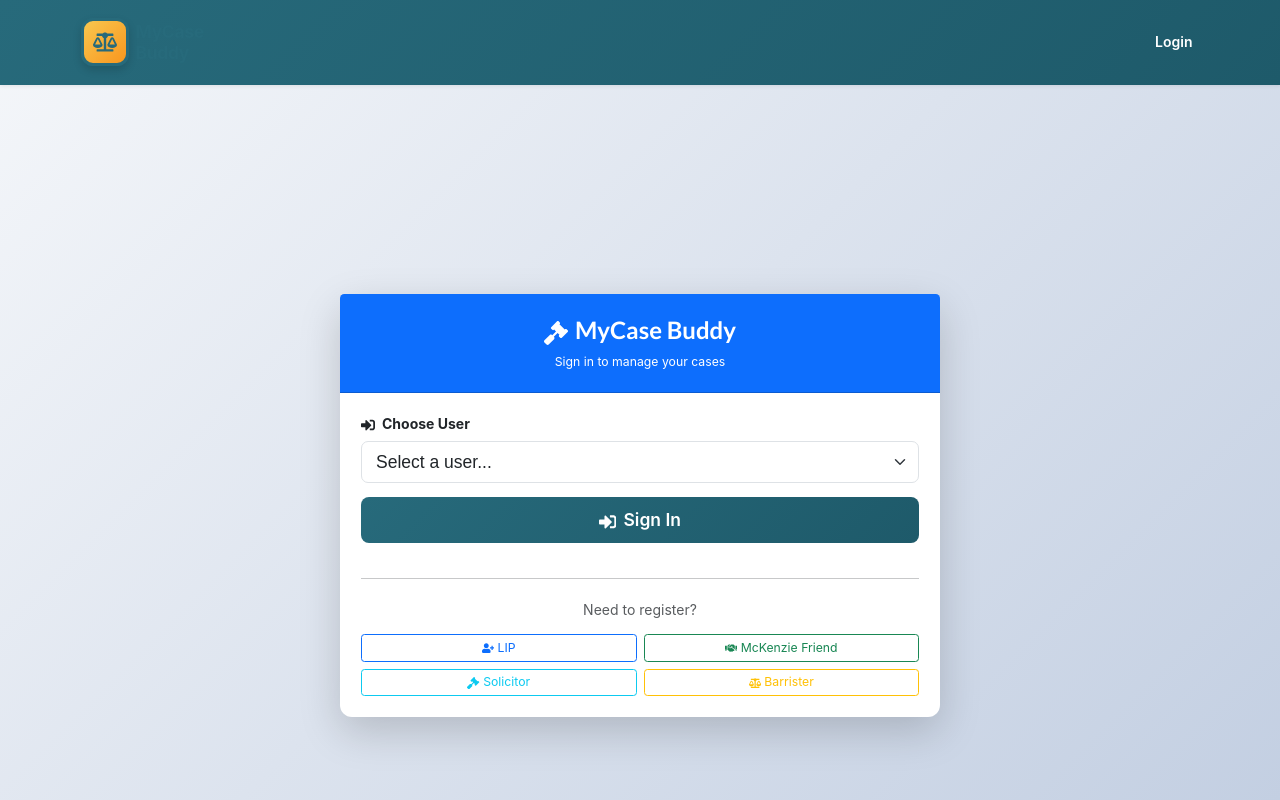
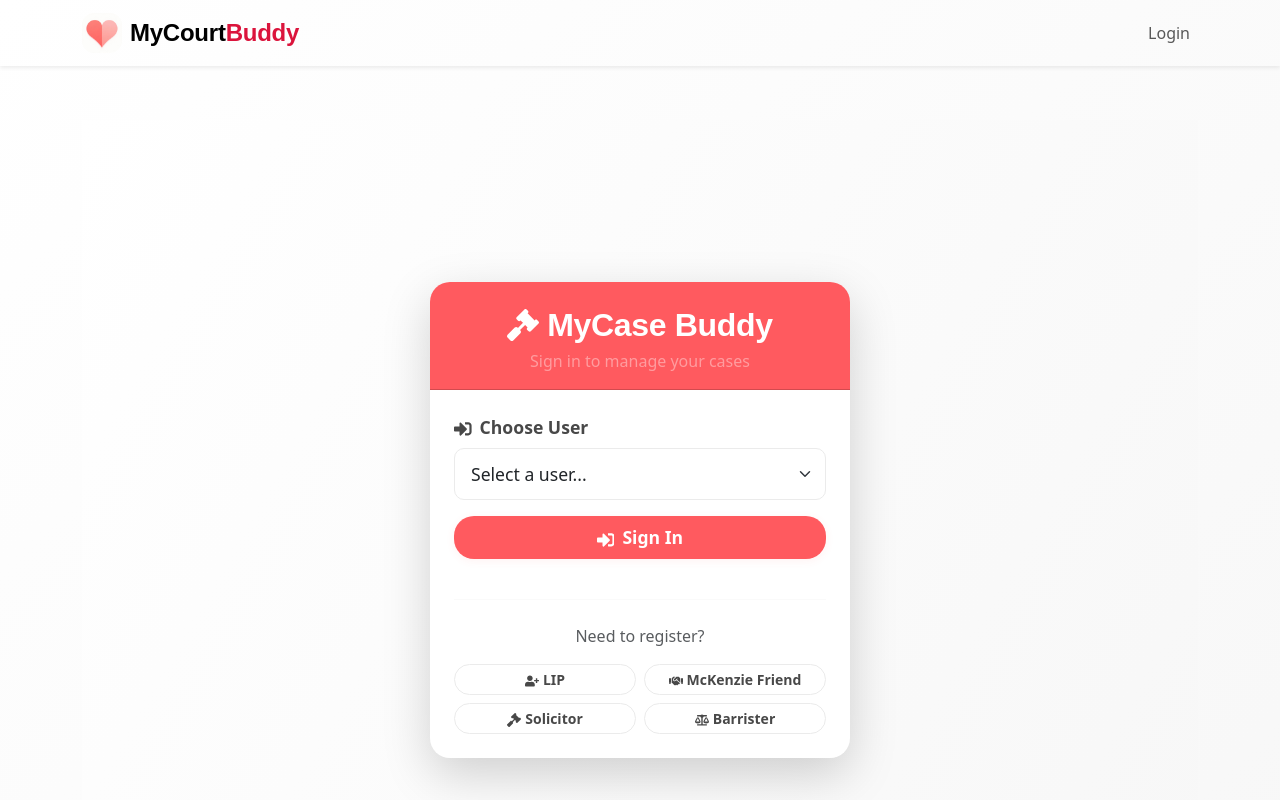
Before and after one commit to dawudgovuk/my-case-buddy-cms, a React (Vite) app: page /login in a window 1280 px wide. Shown: the top 800 px of the page. Built offline with nearby package versions, Linux system fonts and the light colour scheme.

Commit message:
Apply AirBnb Theme

```diff
--- a/src/App.tsx
+++ b/src/App.tsx
@@ -1,30 +1,53 @@
-import React, { useState } from 'react'
+import React, { useState, useEffect, useRef } from 'react'
 import { Navigate, Route, Routes, useNavigate } from 'react-router-dom'
 import { Navbar, Nav, Container, Dropdown } from 'react-bootstrap'
 import { FaUser, FaSignOutAlt, FaHome, FaPlus, FaGavel } from 'react-icons/fa'
 import CasesList from './pages/CasesList'
 import CaseForm from './pages/CaseForm'
-import CaseDetails from './pages/CaseDetails'
-import Login from './pages/Login'
-import Register from './pages/Register'
-import LIPDashboard from './pages/LIPDashboard'
-import ProfessionalDashboard from './pages/ProfessionalDashboard'
-import InviteAccept from './pages/InviteAccept'
-import { useAuthStore } from './store/authStore'
-import Logo from './components/Logo'
+import { useAuthStore } from './store/authStore';
+import Login from './pages/Login';
+import Register from './pages/Register';
+import InviteAccept from './pages/InviteAccept';
+import LIPDashboard from './pages/LIPDashboard';
+import ProfessionalDashboard from './pages/ProfessionalDashboard';
+import CaseDetails from './pages/CaseDetails';
+import Logo from './components/Logo';
 
 function Shell() {
   const navigate = useNavigate()
   const { user, logout } = useAuthStore()
+  const [scrolled, setScrolled] = useState(false)
+  const [hideNav, setHideNav] = useState(false)
+  const lastScrollY = useRef(0)
+  const parallaxRef = useRef<HTMLDivElement>(null)
 
   const handleLogout = () => {
     logout()
     navigate('/login')
   }
 
+  useEffect(() => {
+    const handleScroll = () => {
+      setScrolled(window.scrollY > 40)
+      if (window.scrollY > lastScrollY.current && window.scrollY > 80) {
+        setHideNav(true)
+      } else {
+        setHideNav(false)
+      }
+      lastScrollY.current = window.scrollY
+    }
+    window.addEventListener('scroll', handleScroll)
+    return () => window.removeEventListener('scroll', handleScroll)
+  }, [])
+
   return (
     <div className="d-flex flex-column min-vh-100">
-      <Navbar bg="primary" variant="dark" expand="lg" className="shadow-sm">
+      <div ref={parallaxRef} className="parallax-hero">
+        <Navbar
+          expand="lg"
+          className={`parallax-navbar shadow-sm${scrolled ? ' parallax-navbar-solid' : ''}${hideNav ? ' parallax-navbar-hide' : ''}`}
+          fixed="top"
+        >
           <Container>
             <Navbar.Brand
               onClick={() => navigate(user ? (user.role === 'LIP' ? '/dashboard' : '/professional-dashboard') : '/login')}
@@ -54,7 +77,7 @@ function Shell() {
                       </>
                     )}
                     <Dropdown align="end">
-                    <Dropdown.Toggle variant="link" className="text-white text-decoration-none d-flex align-items-center">
+                      <Dropdown.Toggle variant="link" className="text-decoration-none d-flex align-items-center">
                         <FaUser className="me-1" />
                         {user.name} ({user.role})
                       </Dropdown.Toggle>
@@ -73,6 +96,8 @@ function Shell() {
             </Navbar.Collapse>
           </Container>
         </Navbar>
+        <div className="parallax-hero-bg" />
+      </div>
 
       <Container className="py-4 flex-grow-1">
         <Routes>
--- a/src/components/Logo.tsx
+++ b/src/components/Logo.tsx
@@ -1,47 +1,30 @@
-import { FaGavel, FaBalanceScale } from 'react-icons/fa'
+
+import heartLogo from '../assets/heart-logo.png'
 
 export default function Logo() {
+
+
   return (
     <div className="d-flex align-items-center gap-2" style={{ cursor: 'pointer' }}>
-      <div
+      <img
+        src={heartLogo}
+        alt="MyCourtBuddy Heart Logo"
+        width={40}
+        height={40}
+        style={{ borderRadius: 12, background: '#fff' }}
+      />
+      <span
         style={{
-          width: '48px',
-          height: '48px',
-          borderRadius: '12px',
-          background: 'linear-gradient(135deg, #F9C74F 0%, #F8961E 100%)',
-          display: 'flex',
-          alignItems: 'center',
-          justifyContent: 'center',
-          boxShadow: '0 4px 8px rgba(0, 0, 0, 0.15)',
-          border: '3px solid #276A7B',
+          fontFamily: 'Montserrat, Arial, sans-serif',
+          fontWeight: 800,
+          fontSize: '1.5rem',
+          letterSpacing: '-0.01em',
+          lineHeight: 1.1,
+          textTransform: 'none',
         }}
       >
-        <FaBalanceScale size={24} color="#276A7B" />
-      </div>
-      <div className="d-flex flex-column">
-        <span
-          style={{
-            fontSize: '1.25rem',
-            fontWeight: 700,
-            color: '#276A7B',
-            letterSpacing: '-0.02em',
-            lineHeight: 1.2,
-          }}
-        >
-          MyCase
-        </span>
-        <span
-          style={{
-            fontSize: '1.25rem',
-            fontWeight: 700,
-            color: '#276A7B',
-            letterSpacing: '-0.02em',
-            lineHeight: 1.2,
-          }}
-        >
-          Buddy
-        </span>
-      </div>
+      MyCourt<span style={{ color: 'hsl(348, 83%, 47%)' }}>Buddy</span>
+      </span>
     </div>
   )
 }
--- a/src/index.css
+++ b/src/index.css
@@ -1,236 +1,134 @@
 @import 'bootstrap/dist/css/bootstrap.min.css';
-@import 'semantic-ui-css/semantic.min.css';
+/* @import 'semantic-ui-css/semantic.min.css'; */
 
+/* Parallax Navbar and Hero Styles */
+.parallax-hero {
+  position: relative;
+  height: 96px;
+  width: 100%;
+  overflow: hidden;
+  z-index: 0;
+}
+.parallax-hero-bg {
+  position: absolute;
+  top: 0;
+  left: 0;
+  width: 100%;
+  height: 96px;
+  background-attachment: fixed;
+  z-index: 1;
+  opacity: 0.85;
+}
+.parallax-navbar {
+  background: transparent !important;
+  transition: background 0.4s, box-shadow 0.4s, transform 0.4s cubic-bezier(0.4,0,0.2,1);
+  z-index: 10;
+}
+.parallax-navbar-solid {
+  box-shadow: 0 2px 12px rgba(39,106,123,0.10);
+}
+.parallax-navbar-hide {
+  transform: translateY(-110%);
+  transition: transform 0.4s cubic-bezier(0.4,0,0.2,1);
+}
+@media (max-width: 768px) {
+  .parallax-hero, .parallax-hero-bg {
+    height: 64px;
+  }
+}
+
+/* Airbnb Color Scheme */
 :root {
-  --primary-color: #276A7B;
-  --secondary-color: #F9C74F;
-  --success-color: #28a745;
-  --warning-color: #ffc107;
-  --danger-color: #dc3545;
-  --info-color: #17a2b8;
-  --light-bg: #F8F5ED;
-  --card-shadow: 0 4px 6px rgba(0, 0, 0, 0.1);
-  --card-shadow-hover: 0 8px 12px rgba(0, 0, 0, 0.15);
+  --airbnb-coral: #FF5A5F;
+  --airbnb-dark: #484848;
+  --airbnb-light: #fff;
+  --airbnb-gray: #767676;
+  --airbnb-green: #008489;
+  --airbnb-yellow: #FFB400;
+  --airbnb-border: #EBEBEB;
 }
 
 body {
-  background: linear-gradient(135deg, #f5f7fa 0%, #c3cfe2 100%);
-  min-height: 100vh;
-  font-family: -apple-system, BlinkMacSystemFont, 'Segoe UI', 'Roboto', 'Oxygen', 'Ubuntu', 'Cantarell', 'Fira Sans', 'Droid Sans', 'Helvetica Neue', sans-serif;
+  background: linear-gradient(135deg, #fff 0%, #f7f7f7 100%);
 }
 
-.card {
-  border: none;
-  border-radius: 12px;
-  box-shadow: var(--card-shadow);
-  transition: transform 0.2s, box-shadow 0.2s;
-  background: white;
+.login-airbnb-bg {
+  min-height: 100vh;
+  background: linear-gradient(120deg, #fff 0%, #f7f7f7 100%);
+  display: flex;
+  align-items: center;
+  justify-content: center;
 }
 
-.card:hover {
-  transform: translateY(-2px);
-  box-shadow: var(--card-shadow-hover);
+.login-airbnb-card {
+  border-radius: 20px !important;
+  box-shadow: 0 8px 32px rgba(72,72,72,0.08);
+  border: 1px solid var(--airbnb-border);
+  background: var(--airbnb-light);
 }
 
-.btn-primary {
-  background: linear-gradient(135deg, var(--primary-color) 0%, #1e5a6a 100%);
-  border: none;
-  border-radius: 8px;
-  padding: 10px 20px;
-  font-weight: 600;
-  transition: all 0.3s;
+.login-airbnb-header {
+  background: var(--airbnb-coral);
+  color: var(--airbnb-light);
+  border-radius: 20px 20px 0 0 !important;
+  padding-top: 1.5rem;
+  padding-bottom: 1rem;
 }
 
-.btn-primary:hover {
-  background: linear-gradient(135deg, #1e5a6a 0%, var(--primary-color) 100%);
-  transform: translateY(-1px);
-  box-shadow: 0 4px 8px rgba(0, 0, 0, 0.2);
+.login-airbnb-title {
+  font-family: 'Montserrat', Arial, sans-serif;
+  font-weight: 800;
+  font-size: 2rem;
+  color: var(--airbnb-light);
+  letter-spacing: -0.01em;
 }
 
-.btn-success {
-  background: linear-gradient(135deg, var(--success-color) 0%, #218838 100%);
-  border: none;
+.login-airbnb-sub {
+  color: #fff6;
+  font-size: 1rem;
+  margin-top: 0.25rem;
 }
 
-.btn-warning {
-  background: linear-gradient(135deg, var(--warning-color) 0%, #e0a800 100%);
-  border: none;
-  color: #000;
+.login-airbnb-btn {
+  background: var(--airbnb-coral) !important;
+  border: none !important;
+  color: var(--airbnb-light) !important;
+  font-weight: 700;
+  border-radius: 20px !important;
+  font-size: 1.1rem;
+  box-shadow: 0 2px 8px rgba(255,90,95,0.08);
+  transition: background 0.2s;
+}
+.login-airbnb-btn:hover {
+  background: #e04850 !important;
 }
 
-.btn-danger {
-  background: linear-gradient(135deg, var(--danger-color) 0%, #c82333 100%);
-  border: none;
+.login-airbnb-outline {
+  border-radius: 20px !important;
+  font-weight: 600;
+  border: 1.5px solid var(--airbnb-border) !important;
+  color: var(--airbnb-dark) !important;
+  background: var(--airbnb-light) !important;
+  transition: border 0.2s, color 0.2s;
+}
+.login-airbnb-outline:hover {
+  border-color: var(--airbnb-coral) !important;
+  color: var(--airbnb-coral) !important;
 }
 
-.btn-info {
-  background: linear-gradient(135deg, var(--info-color) 0%, #138496 100%);
-  border: none;
+.login-airbnb-label {
+  color: var(--airbnb-dark);
+  font-weight: 700;
+  font-size: 1.1rem;
 }
 
-.navbar {
-  background: linear-gradient(135deg, var(--primary-color) 0%, #1e5a6a 100%) !important;
-  box-shadow: 0 2px 8px rgba(0, 0, 0, 0.1);
-  padding: 1rem 0;
+.login-airbnb-select {
+  border-radius: 10px;
+  border: 1.5px solid var(--airbnb-border);
+  font-size: 1.1rem;
+  padding: 0.75rem 1rem;
 }
 
-.navbar-brand, .navbar-nav .nav-link {
-  color: white !important;
-  font-weight: 600;
+.login-airbnb-divider {
+  border-top: 1.5px solid var(--airbnb-border);
 }
-
-.navbar-nav .nav-link:hover {
-  color: var(--secondary-color) !important;
-}
-
-.table-responsive {
-  border-radius: 12px;
-  overflow: hidden;
-  box-shadow: var(--card-shadow);
-}
-
-.table {
-  margin-bottom: 0;
-}
-
-.table thead th {
-  background: linear-gradient(135deg, var(--primary-color) 0%, #1e5a6a 100%);
-  color: white;
-  border: none;
-  font-weight: 600;
-  text-transform: uppercase;
-  font-size: 0.85rem;
-  letter-spacing: 0.5px;
-}
-
-.table tbody tr {
-  transition: background-color 0.2s;
-}
-
-.table tbody tr:hover {
-  background-color: #f8f9fa;
-}
-
-.priority-high {
-  border-left: 4px solid var(--danger-color);
-}
-
-.priority-medium {
-  border-left: 4px solid var(--warning-color);
-}
-
-.priority-low {
-  border-left: 4px solid var(--success-color);
-}
-
-.badge {
-  padding: 6px 12px;
-  border-radius: 20px;
-  font-weight: 600;
-  font-size: 0.75rem;
-}
-
-.badge-success {
-  background: linear-gradient(135deg, var(--success-color) 0%, #218838 100%);
-}
-
-.badge-warning {
-  background: linear-gradient(135deg, var(--warning-color) 0%, #e0a800 100%);
-  color: #000;
-}
-
-.badge-danger {
-  background: linear-gradient(135deg, var(--danger-color) 0%, #c82333 100%);
-}
-
-.badge-info {
-  background: linear-gradient(135deg, var(--info-color) 0%, #138496 100%);
-}
-
-.badge-primary {
-  background: linear-gradient(135deg, var(--primary-color) 0%, #1e5a6a 100%);
-}
-
-/* Semantic UI Steps customization */
-.ui.steps {
-  background: transparent !important;
-  box-shadow: none !important;
-}
-
-.ui.step {
-  border-radius: 12px !important;
-  padding: 15px !important;
-  transition: all 0.3s !important;
-}
-
-.ui.step:hover {
-  transform: translateY(-2px);
-  box-shadow: 0 4px 8px rgba(0, 0, 0, 0.1) !important;
-}
-
-.ui.step.active {
-  background: linear-gradient(135deg, var(--primary-color) 0%, #1e5a6a 100%) !important;
-  color: white !important;
-}
-
-.ui.step.completed {
-  background: linear-gradient(135deg, var(--success-color) 0%, #218838 100%) !important;
-  color: white !important;
-}
-
-.ui.step.disabled {
-  background: #e9ecef !important;
-  color: #6c757d !important;
-}
-
-/* Responsive adjustments */
-@media (max-width: 768px) {
-  .ui.steps {
-    flex-direction: column;
-  }
-
-  .ui.step {
-    margin-bottom: 10px !important;
-  }
-
-  .table-responsive {
-    font-size: 0.875rem;
-  }
-
-  .card {
-    margin-bottom: 1rem;
-  }
-}
-
-/* Animation for fun elements */
-@keyframes pulse {
-  0%, 100% {
-    transform: scale(1);
-  }
-  50% {
-    transform: scale(1.05);
-  }
-}
-
-.pulse {
-  animation: pulse 2s infinite;
-}
-
-/* Custom scrollbar */
-::-webkit-scrollbar {
-  width: 10px;
-}
-
-::-webkit-scrollbar-track {
-  background: #f1f1f1;
-  border-radius: 10px;
-}
-
-::-webkit-scrollbar-thumb {
-  background: linear-gradient(135deg, var(--primary-color) 0%, #1e5a6a 100%);
-  border-radius: 10px;
-}
-
-::-webkit-scrollbar-thumb:hover {
-  background: linear-gradient(135deg, #1e5a6a 0%, var(--primary-color) 100%);
-}
--- a/src/pages/CaseForm.tsx
+++ b/src/pages/CaseForm.tsx
@@ -68,20 +68,23 @@ export default function CaseForm() {
   }
 
   return (
-    <Card className="p-4 mx-auto" style={{ maxWidth: 600 }}>
+    <div className="login-airbnb-bg" style={{ minHeight: '80vh' }}>
+      <Card className="login-airbnb-card p-4 mx-auto" style={{ maxWidth: 600 }}>
         <Form onSubmit={handleSubmit}>
-        <h4 className="mb-3">{existing ? 'Edit Case' : 'Create New Case'}</h4>
+          <h4 className="mb-4" style={{ fontFamily: 'Montserrat, Arial, sans-serif', fontWeight: 800, color: 'var(--airbnb-coral)', fontSize: '2rem', letterSpacing: '-0.01em' }}>{existing ? 'Edit Case' : 'Create New Case'}</h4>
           <Form.Group className="mb-3">
-          <Form.Label>Case title</Form.Label>
+            <Form.Label className="login-airbnb-label">Case title</Form.Label>
             <Form.Control
+              className="login-airbnb-select"
               value={form.title}
               onChange={e => setForm(f => ({ ...f, title: e.target.value }))}
               required
             />
           </Form.Group>
           <Form.Group className="mb-3">
-          <Form.Label>Case number (auto if left blank)</Form.Label>
+            <Form.Label className="login-airbnb-label">Case number (auto if left blank)</Form.Label>
             <Form.Control
+              className="login-airbnb-select"
               value={form.id}
               onChange={e => setForm(f => ({ ...f, id: e.target.value }))}
               placeholder="e.g., FC-23-001234"
@@ -90,16 +93,16 @@ export default function CaseForm() {
           <Row className="mb-3">
             <Col>
               <Form.Group>
-              <Form.Label>Court</Form.Label>
-              <Form.Select value={form.court} onChange={e => setForm(f => ({ ...f, court: e.target.value as any }))}>
+                <Form.Label className="login-airbnb-label">Court</Form.Label>
+                <Form.Select className="login-airbnb-select" value={form.court} onChange={e => setForm(f => ({ ...f, court: e.target.value as (typeof courts)[number] }))}>
                   {courts.map(c => <option key={c} value={c}>{c}</option>)}
                 </Form.Select>
               </Form.Group>
             </Col>
             <Col>
               <Form.Group>
-              <Form.Label>Case Type</Form.Label>
-              <Form.Select value={form.caseType} onChange={e => setForm(f => ({ ...f, caseType: e.target.value as any }))}>
+                <Form.Label className="login-airbnb-label">Case Type</Form.Label>
+                <Form.Select className="login-airbnb-select" value={form.caseType} onChange={e => setForm(f => ({ ...f, caseType: e.target.value as (typeof types)[number] }))}>
                   {types.map(t => <option key={t} value={t}>{t}</option>)}
                 </Form.Select>
               </Form.Group>
@@ -108,16 +111,17 @@ export default function CaseForm() {
           <Row className="mb-3">
             <Col>
               <Form.Group>
-              <Form.Label>Status</Form.Label>
-              <Form.Select value={form.status} onChange={e => setForm(f => ({ ...f, status: e.target.value as any }))}>
+                <Form.Label className="login-airbnb-label">Status</Form.Label>
+                <Form.Select className="login-airbnb-select" value={form.status} onChange={e => setForm(f => ({ ...f, status: e.target.value as (typeof statuses)[number] }))}>
                   {statuses.map(s => <option key={s} value={s}>{s}</option>)}
                 </Form.Select>
               </Form.Group>
             </Col>
             <Col>
               <Form.Group>
-              <Form.Label>Started on</Form.Label>
+                <Form.Label className="login-airbnb-label">Started on</Form.Label>
                 <Form.Control
+                  className="login-airbnb-select"
                   type="date"
                   value={form.startedAt}
                   onChange={e => setForm(f => ({ ...f, startedAt: e.target.value }))}
@@ -125,11 +129,12 @@ export default function CaseForm() {
               </Form.Group>
             </Col>
           </Row>
-        <Row className="mb-3">
+          <Row className="mb-4">
             <Col>
               <Form.Group>
-              <Form.Label>Allocated judge</Form.Label>
+                <Form.Label className="login-airbnb-label">Allocated judge</Form.Label>
                 <Form.Control
+                  className="login-airbnb-select"
                   value={form.allocatedJudge || ''}
                   onChange={e => setForm(f => ({ ...f, allocatedJudge: e.target.value }))}
                 />
@@ -137,8 +142,9 @@ export default function CaseForm() {
             </Col>
             <Col>
               <Form.Group>
-              <Form.Label>Children involved</Form.Label>
+                <Form.Label className="login-airbnb-label">Children involved</Form.Label>
                 <Form.Control
+                  className="login-airbnb-select"
                   type="number"
                   value={form.childrenInvolved ?? ''}
                   onChange={e => setForm(f => ({ ...f, childrenInvolved: e.target.value === '' ? undefined : Number(e.target.value) }))}
@@ -147,10 +153,11 @@ export default function CaseForm() {
             </Col>
           </Row>
           <div className="d-flex gap-2">
-          <Button type="submit" variant="primary">Save</Button>
-          <Button variant="outline-secondary" onClick={() => navigate(existing ? `/cases/${existing.id}` : '/')}>Cancel</Button>
+            <Button type="submit" className="login-airbnb-btn px-4">Save</Button>
+            <Button className="login-airbnb-outline px-4" onClick={() => navigate(existing ? `/cases/${existing.id}` : '/')}>Cancel</Button>
           </div>
         </Form>
       </Card>
+    </div>
   )
 }
--- a/src/pages/Login.tsx
+++ b/src/pages/Login.tsx
@@ -25,23 +25,23 @@ export default function Login() {
   }
 
   return (
-    <Container className="d-flex justify-content-center align-items-center min-vh-100 py-5">
-      <Card className="shadow-lg border-0" style={{ width: '100%', maxWidth: '600px' }}>
-        <Card.Header className="bg-primary text-white text-center py-4">
-          <h2 className="mb-0">
+    <div className="login-airbnb-bg">
+      <Card className="login-airbnb-card shadow-lg border-0" style={{ width: '100%', maxWidth: '420px' }}>
+        <Card.Header className="login-airbnb-header text-center">
+          <h2 className="login-airbnb-title mb-0 d-flex align-items-center justify-content-center">
             <FaGavel className="me-2" />
             MyCase Buddy
           </h2>
-          <p className="mb-0 mt-2 small">Sign in to manage your cases</p>
+          <div className="login-airbnb-sub">Sign in to manage your cases</div>
         </Card.Header>
         <Card.Body className="p-4">
           <Form onSubmit={onSubmit}>
             <Form.Group className="mb-3">
-              <Form.Label className="fw-bold">
+              <Form.Label className="login-airbnb-label">
                 <FaSignInAlt className="me-2" />
                 Choose User
               </Form.Label>
-              <Form.Select value={userId} onChange={(e) => setUserId(e.target.value)} required size="lg">
+              <Form.Select value={userId} onChange={(e) => setUserId(e.target.value)} required size="lg" className="login-airbnb-select">
                 <option value="">Select a user...</option>
                 {users.map((u) => (
                   <option key={u.id} value={u.id}>
@@ -50,13 +50,13 @@ export default function Login() {
                 ))}
               </Form.Select>
             </Form.Group>
-            <Button type="submit" variant="primary" size="lg" className="w-100 mb-3">
+            <Button type="submit" className="login-airbnb-btn w-100 mb-3" size="lg">
               <FaSignInAlt className="me-2" />
               Sign In
             </Button>
           </Form>
 
-          <hr className="my-4" />
+          <hr className="login-airbnb-divider my-4" />
 
           <div className="text-center mb-3">
             <p className="text-muted mb-3">Need to register?</p>
@@ -64,8 +64,7 @@ export default function Login() {
           <Row className="g-2">
             <Col xs={6} sm={6}>
               <Button
-                variant="outline-primary"
-                className="w-100"
+                className="login-airbnb-outline w-100"
                 onClick={() => navigate('/register/LIP')}
                 size="sm"
               >
@@ -75,8 +74,7 @@ export default function Login() {
             </Col>
             <Col xs={6} sm={6}>
               <Button
-                variant="outline-success"
-                className="w-100"
+                className="login-airbnb-outline w-100"
                 onClick={() => navigate('/register/McKenzieFriend')}
                 size="sm"
               >
@@ -86,8 +84,7 @@ export default function Login() {
             </Col>
             <Col xs={6} sm={6}>
               <Button
-                variant="outline-info"
-                className="w-100"
+                className="login-airbnb-outline w-100"
                 onClick={() => navigate('/register/Solicitor')}
                 size="sm"
               >
@@ -97,8 +94,7 @@ export default function Login() {
             </Col>
             <Col xs={6} sm={6}>
               <Button
-                variant="outline-warning"
-                className="w-100"
+                className="login-airbnb-outline w-100"
                 onClick={() => navigate('/register/Barrister')}
                 size="sm"
               >
@@ -109,6 +105,6 @@ export default function Login() {
           </Row>
         </Card.Body>
       </Card>
-    </Container>
+    </div>
   )
 }
```
Also changed, not shown: src/pages/CaseDetails.tsx (+14 -13 lines), src/pages/LIPDashboard.tsx (+28 -26 lines), src/assets/heart-logo.png (added), src/assets/mycourtbuddy-logo.svg (added). Lines whose indentation alone changed are shown as unchanged.
